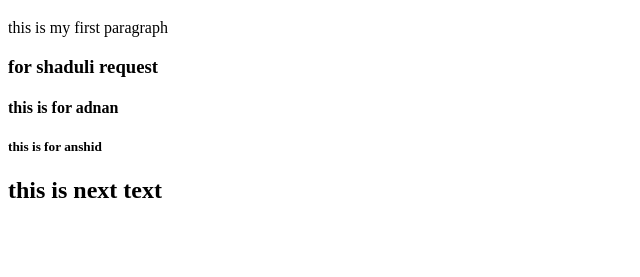
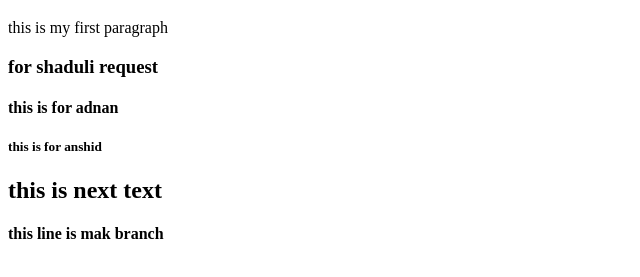
Before and after one commit to Mhdjaseer/incube_test, a plain HTML site: page index.html in a window 1280 px wide. Shown: the part 61-338 px from the top of the page, without its empty margins (0-640 px from the left). Drawn offline with Linux system fonts and the light colour scheme.

Commit message:
mak change commit

```diff
--- a/index.html
+++ b/index.html
@@ -16,5 +16,7 @@
     <h5>this is for anshid </h5>
 
     <h2>this is next text </h2>
+
+    <h4>this line is mak branch  </h4>
 </body>
 </html>
```
Also changed, not shown: 1 other file.
